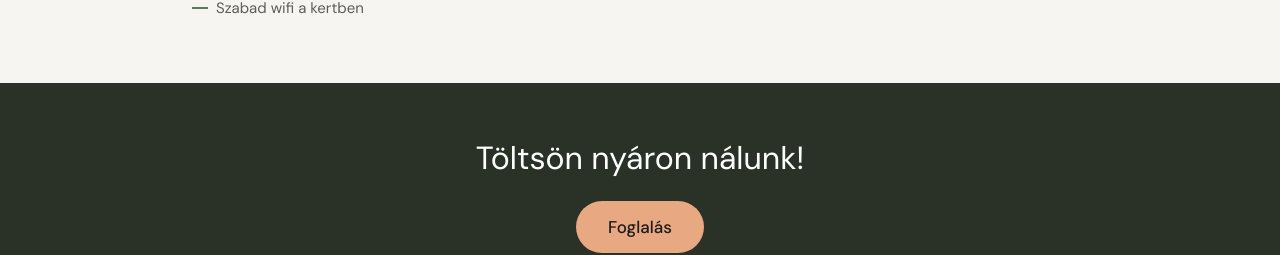
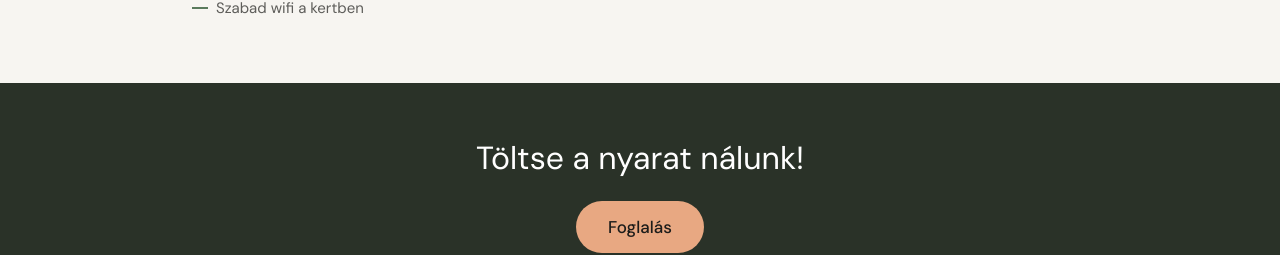
Before and after one commit to Bluenet-dev/viki-vendeghaz, a Next.js app: page /wellness/kert-medence in a window 1280 px wide. Shown: the part 1333-1588 px from the top of the page. Built offline with nearby package versions, Linux system fonts and the light colour scheme; no server answers; the database is empty.

Commit message:
fix: kert-medence CTA szöveg – "Töltse a nyarat nálunk!"
Co-Authored-By: Claude Sonnet 4.6 <noreply@anthropic.com>

```diff
--- a/src/app/(marketing)/wellness/kert-medence/page.tsx
+++ b/src/app/(marketing)/wellness/kert-medence/page.tsx
@@ -77,7 +77,7 @@ export default async function KertMedencePage() {
       <WellnessImageGrid category="kert-medence" />
 
       <section className="bg-[var(--nav-bg)] py-14 px-6 text-center">
-        <h2 className="text-3xl text-white mb-6">Töltsön nyáron nálunk!</h2>
+        <h2 className="text-3xl text-white mb-6">Töltse a nyarat nálunk!</h2>
         <Link href="/foglalas" className="inline-flex px-8 py-3 rounded-full bg-[var(--accent2)] text-[var(--text)] font-sans font-medium hover:bg-[var(--accent2)]/90 transition-colors">
           Foglalás
         </Link>
```
